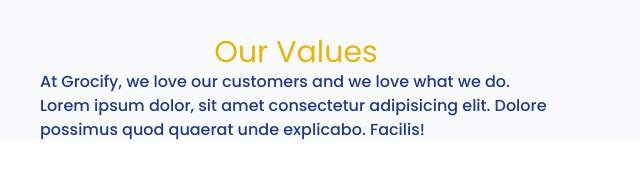
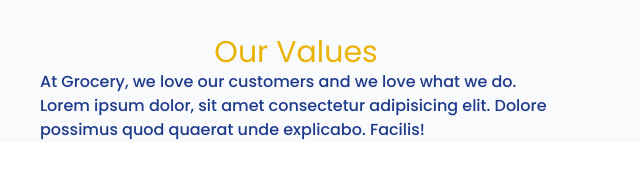
Before and after one commit to workdotnisha/Fruit-web, a website: page about.html in a window 1280 px wide. Shown: the part 270-448 px from the top of the page, 616-1256 px from the left. Drawn offline with Linux system fonts and the light colour scheme; a web font is replaced by a local one.

Commit message:
Modifying files

```diff
--- a/about.html
+++ b/about.html
@@ -32,7 +32,7 @@
                 <div class="flex justify-center mt-20 mx-4">
                     <div class="max-w-lg">
                     <h1 class="text-center text-3xl text-yellow-500">Our Values</h1>
-               <p class="text-blue-900 font-medium">At Grocify, we love our customers and we love what we do. Lorem ipsum dolor, sit amet consectetur adipisicing elit. Dolore possimus quod quaerat unde explicabo. Facilis!</p>
+               <p class="text-blue-900 font-medium">At Grocery, we love our customers and we love what we do. Lorem ipsum dolor, sit amet consectetur adipisicing elit. Dolore possimus quod quaerat unde explicabo. Facilis!</p>
                </div>
                 </div>
             </div>
```
